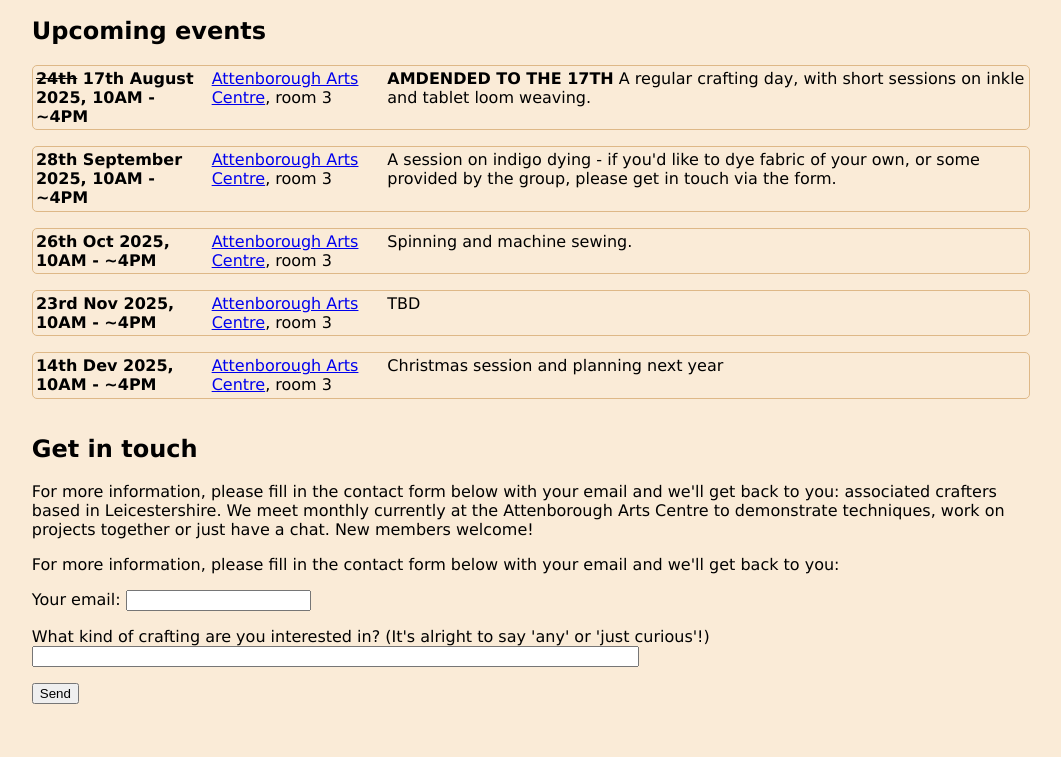
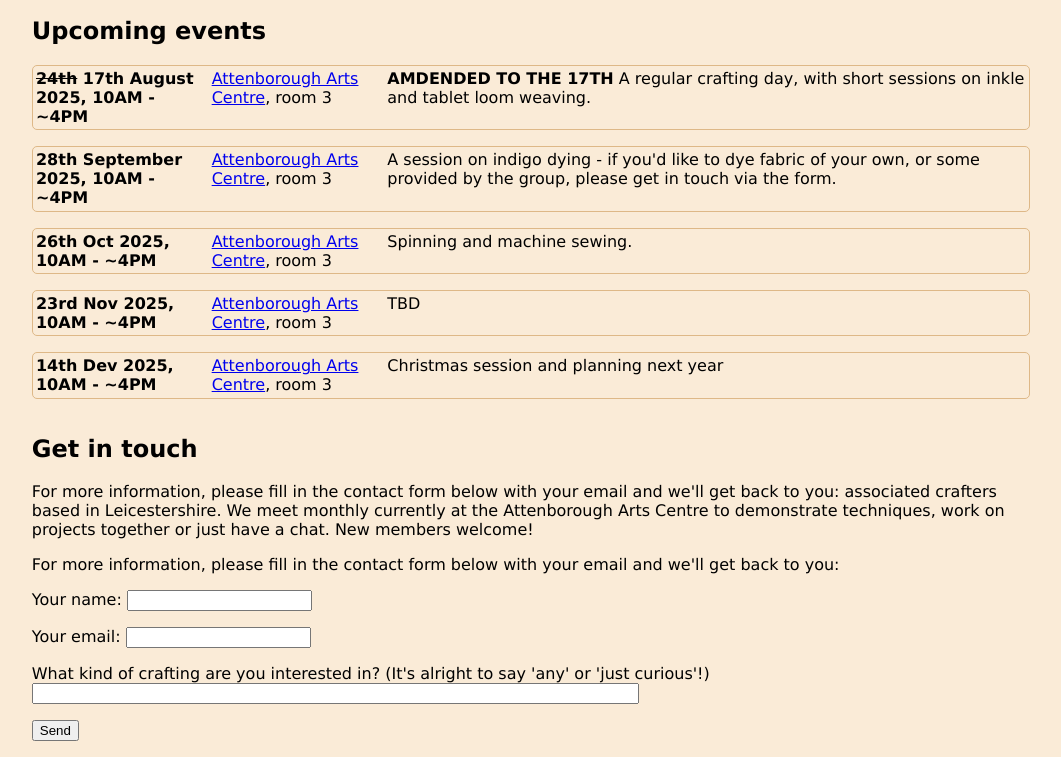
Before and after one commit to fossefibre/fossefibre.github.io, a plain HTML site: page index.html in a window 1280 px wide. Shown: the part 637-1394 px from the top of the page, without its empty margins (109-1170 px from the left). Before the commit the page ends 1357 px from the top, so only its background shows below. Drawn offline with Linux system fonts and the light colour scheme.

Commit message:
Adding name to formspree submission

```diff
--- a/index.html
+++ b/index.html
@@ -112,6 +112,10 @@
 
       <form action="https://formspree.io/f/mvggvrrl" method="POST">
         <p>
+          Your name:
+          <input type="text" name="name" />
+        </p>
+        <p>
           Your email:
           <input type="email" name="email" />
         </p>
```
